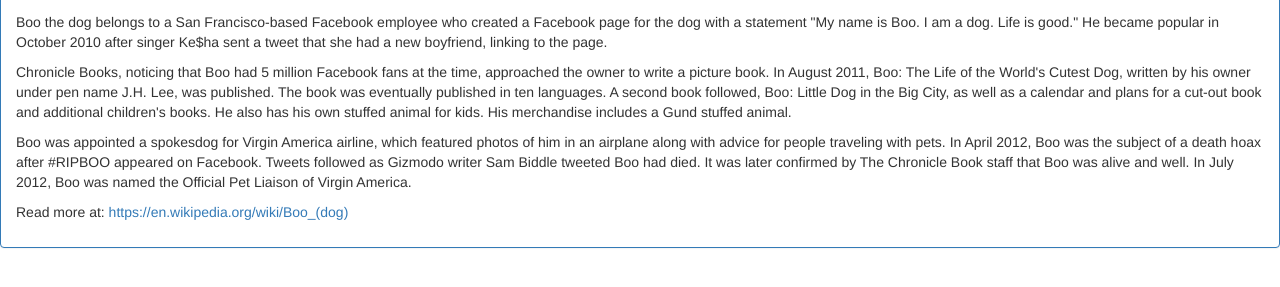
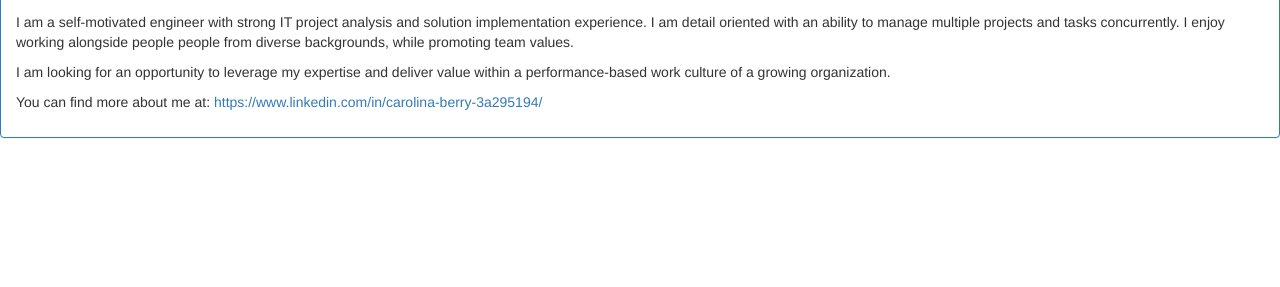
Before and after one commit to carolbpr/Basic-Portfolio, a plain HTML site: page index.html in a window 1280 px wide. Shown: the part 115-402 px from the top of the page. Drawn offline with nearby package versions, Linux system fonts and the light colour scheme; files whose address does not match are found by name.

Commit message:
Updated about me
Updated the info with my resume description, until I get inspired and write about me

```diff
--- a/index.html
+++ b/index.html
@@ -25,16 +25,13 @@
 			<div class="panel-heading">About Me</div>
 			<div class="panel-body">
 				<p>
-					Boo the dog belongs to a San Francisco-based Facebook employee who created a Facebook page for the dog with a statement "My name is Boo. I am a dog. Life is good." He became popular in October 2010 after singer Ke$ha sent a tweet that she had a new boyfriend, linking to the page.
+                    I am a self-motivated engineer with strong IT project analysis and solution implementation experience. I am detail oriented with an ability to manage multiple projects and tasks concurrently. I enjoy working alongside people people from diverse backgrounds, while promoting team values.
+                </p>
+                <p>
+                    I am looking for an opportunity to leverage my expertise and deliver value within a performance-based work culture of a growing organization.
 				</p>
 				<p>
-					Chronicle Books, noticing that Boo had 5 million Facebook fans at the time, approached the owner to write a picture book. In August 2011, Boo: The Life of the World's Cutest Dog, written by his owner under pen name J.H. Lee, was published. The book was eventually published in ten languages. A second book followed, Boo: Little Dog in the Big City, as well as a calendar and plans for a cut-out book and additional children's books. He also has his own stuffed animal for kids. His merchandise includes a Gund stuffed animal.
-				</p>
-				<p>
-					Boo was appointed a spokesdog for Virgin America airline, which featured photos of him in an airplane along with advice for people traveling with pets. In April 2012, Boo was the subject of a death hoax after #RIPBOO appeared on Facebook. Tweets followed as Gizmodo writer Sam Biddle tweeted Boo had died. It was later confirmed by The Chronicle Book staff that Boo was alive and well. In July 2012, Boo was named the Official Pet Liaison of Virgin America.
-				</p>
-				<p>
-					Read more at: <a href="">https://en.wikipedia.org/wiki/Boo_(dog)</a>
+					You can find more about me at: <a href="">https://www.linkedin.com/in/carolina-berry-3a295194/</a>
 				</p>
 			</div>
         </div>
```
